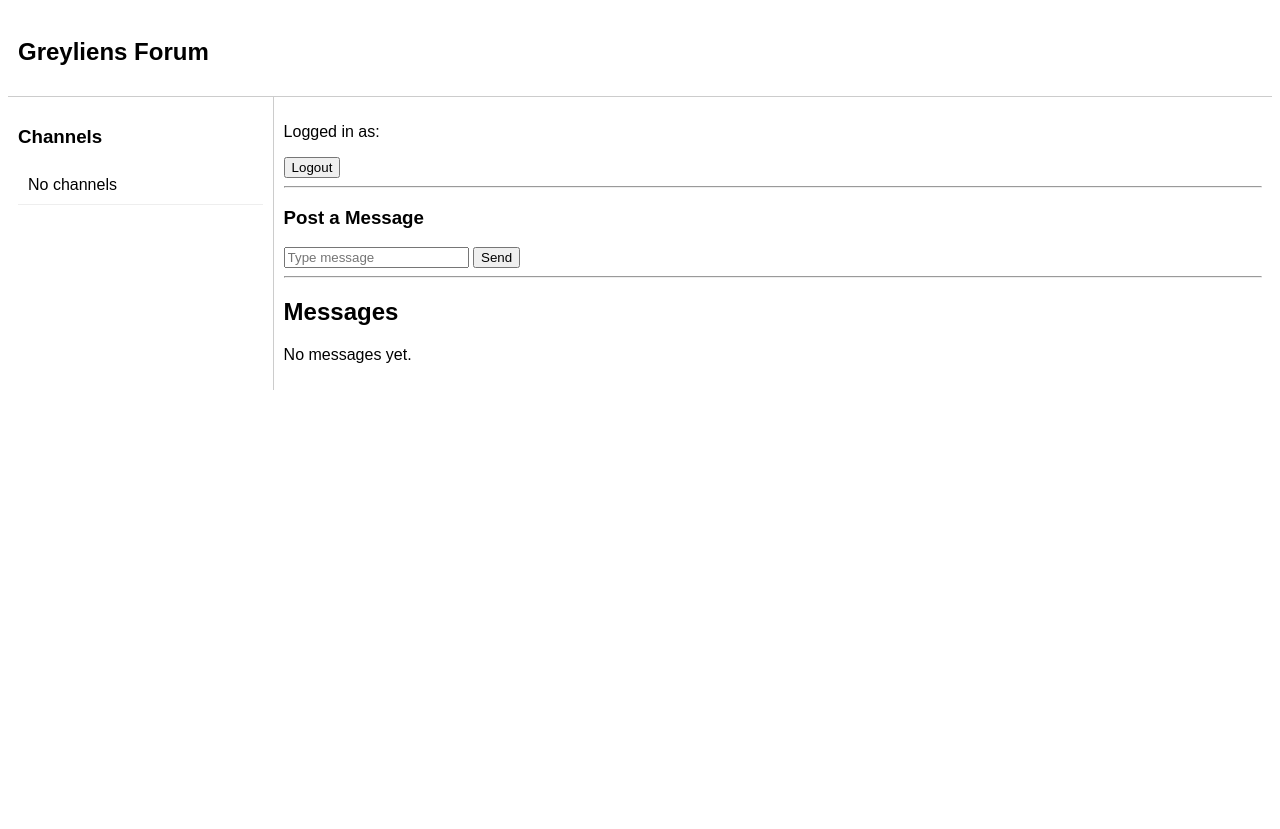
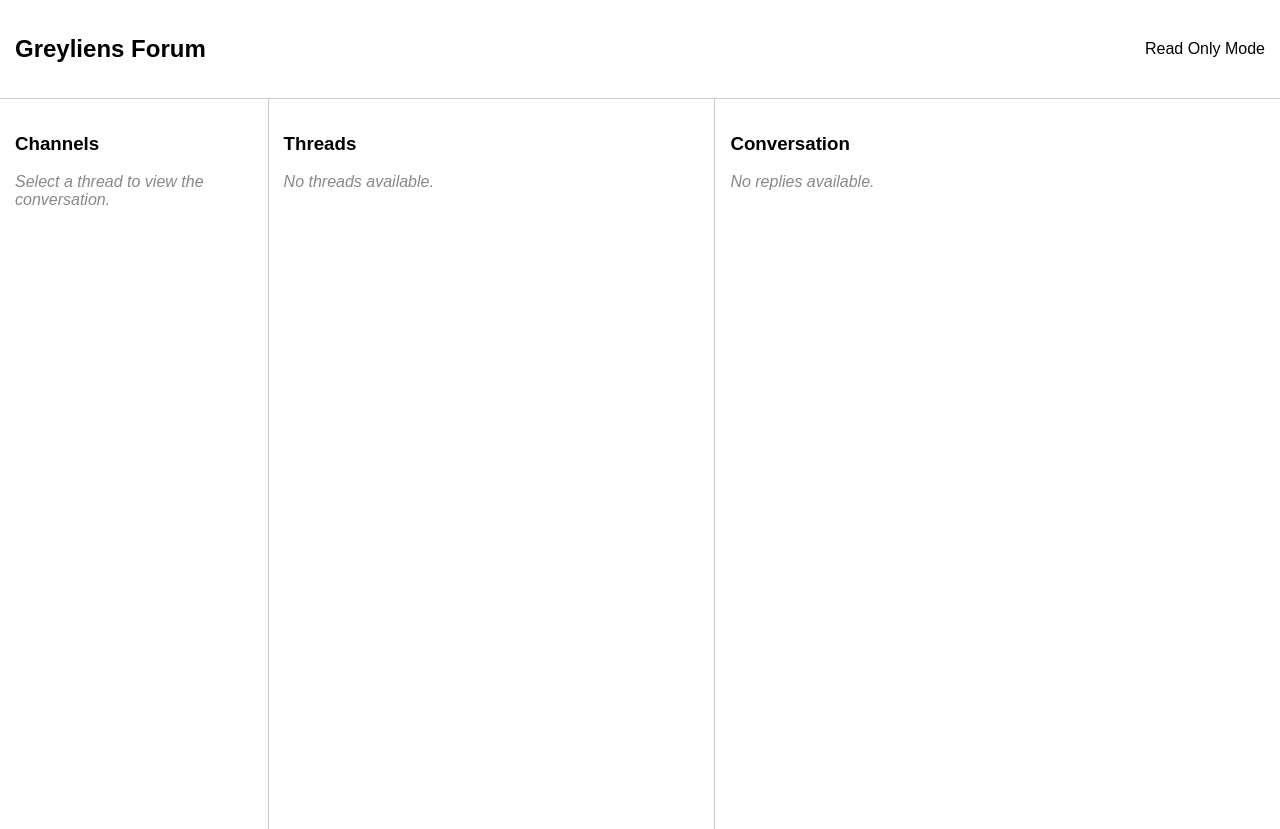
Before and after one commit to Kappibw/greyliens, a Flask app: template templates/forum.html in a window 1280 px wide. Before the commit the page ends 390 px from the top, so only its background shows below. Run offline with Flask 3, Linux system fonts and the light colour scheme; the template is opened without the code that fills it, so the values that code supplies are empty.

Commit message:
updated my app.py and forum.html

```diff
--- a/app.py
+++ b/app.py
@@ -6,29 +6,21 @@ from auth import get_identity
 
 app = Flask(__name__)
 
-# -----------------------
-# SECURITY CONFIG
-# -----------------------
-# Used by Flask to securely sign session cookies.
-# The value should be provided through environment variables.
+# Security configuration
 app.config["SECRET_KEY"] = os.getenv("SECRET_KEY")
-# Check if the secret key environment variable is set
+
 if not app.config["SECRET_KEY"]:
     raise ValueError("Environment variable 'SECRET_KEY' is not set")
-else:
-    print("SECRET_KEY is set")
+
+print("SECRET_KEY is set")
 print("APP FILE:", os.path.abspath(__file__))
 print("TEMPLATE FOLDER:", app.template_folder)
 
 
-# -----------------------
-# HOME / READ-ONLY UI
-# -----------------------
 @app.route("/")
 def index():
     """
-    Displays forum homepage with DB content.
-    Read-only view (channels + messages).
+    Displays forum homepage with database content.
     """
 
     print("SESSION:", dict(session))
@@ -37,9 +29,7 @@ def index():
     conn = get_conn()
     cur = conn.cursor()
 
-    # -----------------------
-    # LOAD CHANNELS (SIDEBAR)
-    # -----------------------
+    # Load channels
     cur.execute("""
         SELECT id, name
         FROM channels
@@ -47,17 +37,31 @@ def index():
     """)
     channels = cur.fetchall()
 
-    # -----------------------
-    # LOAD MESSAGES (THREADS)
-    # -----------------------
+    # Load threads
     cur.execute("""
-        SELECT m.id, m.content, u.username, c.name, m.created_at
-        FROM messages m
-        JOIN users u ON m.author_id = u.id
-        JOIN channels c ON m.channel_id = c.id
-        ORDER BY m.id DESC;
-    """)
-    messages = cur.fetchall()
+    SELECT
+        t.id,
+        t.title,
+        t.content,
+        u.username,
+        t.created_at
+    FROM threads t
+    JOIN users u ON t.user_id = u.id
+    ORDER BY t.id DESC;
+""")
+    threads = cur.fetchall()
+    # Load replies
+    cur.execute("""
+    SELECT
+        r.id,
+        r.content,
+        u.username,
+        r.created_at
+    FROM replies r
+    JOIN users u ON r.user_id = u.id
+    ORDER BY r.id DESC;
+""")
+    replies = cur.fetchall()
 
     cur.close()
     conn.close()
@@ -65,20 +69,17 @@ def index():
     return render_template(
         "forum.html",
         channels=channels,
-        messages=messages,
+        threads=threads,
+        replies=replies,
         user=session.get("username"),
         identity=get_identity()
     )
 
 
-# -----------------------
-# SEND MESSAGE
-# -----------------------
 @app.route("/send", methods=["POST"])
 def send():
     """
-    Creates a new message in the general channel.
-    Only allowed for logged-in or guest users.
+    Creates a new message.
     """
 
     if "user_id" not in session:
@@ -123,9 +124,6 @@ def send():
     return redirect("/")
 
 
-# -----------------------
-# GUEST LOGIN
-# -----------------------
 @app.route("/guest-login")
 def guest_login():
 
@@ -153,9 +151,6 @@ def guest_login():
     return redirect("/")
 
 
-# -----------------------
-# LOGIN
-# -----------------------
 @app.route("/login", methods=["POST"])
 def login():
 
@@ -187,17 +182,13 @@ def login():
     return redirect("/")
 
 
-# -----------------------
-# LOGOUT
-# -----------------------
 @app.route("/logout")
 def logout():
+
     session.clear()
+
     return redirect("/")
 
 
-# -----------------------
-# RUN APP
-# -----------------------
 if __name__ == "__main__":
     app.run(debug=True)
--- a/templates/forum.html
+++ b/templates/forum.html
@@ -6,35 +6,37 @@
     <style>
         body {
             font-family: Arial, sans-serif;
-        }
-
-        .layout {
-            display: flex;
-        }
-
-        /* SIDEBAR */
-        .sidebar {
-            width: 20%;
-            border-right: 1px solid #ccc;
-            padding: 10px;
-        }
-
-        /* MAIN CONTENT */
-        .main {
-            width: 80%;
-            padding: 10px;
+            margin: 0;
         }
 
         .top-bar {
             display: flex;
             justify-content: space-between;
             align-items: center;
-            padding: 10px;
+            padding: 15px;
             border-bottom: 1px solid #ccc;
         }
 
-        .identity {
-            font-weight: bold;
+        .layout {
+            display: flex;
+            height: calc(100vh - 70px);
+        }
+
+        .sidebar {
+            width: 20%;
+            border-right: 1px solid #ccc;
+            padding: 15px;
+        }
+
+        .threads {
+            width: 35%;
+            border-right: 1px solid #ccc;
+            padding: 15px;
+        }
+
+        .conversation {
+            width: 45%;
+            padding: 15px;
         }
 
         ul {
@@ -43,153 +45,267 @@
         }
 
         li {
-            padding: 10px;
+            padding: 12px;
             border-bottom: 1px solid #eee;
         }
 
-        .channel {
-            color: #666;
+        small {
+            color: #777;
         }
 
-        small {
+        .empty {
             color: #888;
+            font-style: italic;
         }
+
     </style>
+
 </head>
+
 
 <body>
 
-<!-- TOP BAR -->
+
 <div class="top-bar">
-    <h2>Greyliens Forum</h2>
 
-    <div class="identity">
-        {% if identity == "logged_out" %}
-            Not logged in
-        {% elif identity == "guest" %}
-            Guest
-        {% elif identity == "db_user" %}
-            {{ user }}
-        {% endif %}
-    </div>
-</div>
+    <h2>
+        Greyliens Forum
+    </h2>
 
-<!-- MAIN LAYOUT -->
-<div class="layout">
-
-    <!-- SIDEBAR (CHANNELS) -->
-    <div class="sidebar">
-        <h3>Channels</h3>
-
-        <ul>
-            {% if channels %}
-                {% for c in channels %}
-                    <li>#{{ c[1] }}</li>
-                {% endfor %}
-            {% else %}
-                <li>No channels</li>
-            {% endif %}
-        </ul>
-    </div>
-
-    <!-- MAIN CONTENT -->
-    <div class="main">
-
-        <!-- LOGIN / LOGOUT -->
-        {% if identity == "logged_out" %}
-
-            <h3>Login</h3>
-
-    <form method="POST" action="/login">
-        <input
-            type="text"
-            name="username"
-            placeholder="Username"
-            required
-        >
-        <button type="submit">Login</button>
-    </form>
-
-            <br>
-
-            <a href="/guest-login">
-                <button type="button">Continue as Guest</button>
-            </a>
-
-        {% else %}
-
-    <p>
-        Logged in as:
-        <b>
-            {% if identity == "guest" %}
-                Guest
-            {% else %}
-                {{ user }}
-            {% endif %}
-        </b>
-    </p>
-
-            <a href="/logout">
-                <button type="button">Logout</button>
-            </a>
-
-        {% endif %}
-
-        <hr>
-
-        <!-- MESSAGE FORM -->
-        {% if identity != "logged_out" %}
-
-            <h3>Post a Message</h3>
-
-    <form method="POST" action="/send">
-        <input
-            type="text"
-            name="content"
-            placeholder="Type message"
-            required
-        >
-        <button type="submit">Send</button>
-    </form>
-
-        {% else %}
-
-            <p>You must log in before posting messages.</p>
-
-        {% endif %}
-
-        <hr>
-
-        <!-- MESSAGES -->
-        <h2>Messages</h2>
-
-        {% if messages %}
-
-            <ul>
-                {% for msg in messages %}
-                    <li>
-                        <strong>{{ msg[2] }}</strong>
-                        in <strong class="channel">#{{ msg[3] }}</strong>
-                        <br><br>
-
-                        {{ msg[1] }}
-
-                        <br><br>
-
-                        <small>{{ msg[4] }}</small>
-                    </li>
-                {% endfor %}
-            </ul>
-
-        {% else %}
-
-            <p>No messages yet.</p>
-
-        {% endif %}
-
+    <div>
+        Read Only Mode
     </div>
 
 </div>
 
+
+
+
+<div class="layout">
+
+
+
+    <!-- CHANNEL SIDEBAR -->
+
+    <div class="sidebar">
+
+        <h3>
+            Channels
+        </h3>
+
+
+        {% if channels %}
+
+
+            <ul>
+
+                {% for channel in channels %}
+
+                    <li>
+
+                        #{{ channel[1] }}
+
+                    </li>
+
+                {% endfor %}
+
+
+            </ul>
+
+
+        {% else %}
+
+
+            <p class="empty">
+                Select a thread to view the conversation.
+            </p>
+
+
+        {% endif %}
+
+
+
+    </div>
+
+
+
+
+
+
+    <!-- THREAD LIST -->
+
+
+    <div class="threads">
+
+
+        <h3>
+            Threads
+        </h3>
+
+
+
+        {% if threads %}
+
+
+            <ul>
+
+
+                {% for thread in threads %}
+
+
+                    <li data-thread-id="{{ thread[0] }}">
+
+
+                        <strong>
+                            {{ thread[1] }}
+                        </strong>
+
+
+                        <br>
+
+
+                        {{ thread[2] }}
+
+
+                        <br>
+
+
+                        <small>
+
+                            By {{ thread[3] }}
+
+                            -
+
+                            {{ thread[4] }}
+
+                        </small>
+
+
+                    </li>
+
+
+                {% endfor %}
+
+
+            </ul>
+
+
+
+        {% else %}
+
+
+
+            <p class="empty">
+                No threads available.
+            </p>
+
+
+
+        {% endif %}
+
+
+
+    </div>
+
+
+
+
+
+
+
+    <!-- REPLIES / CONVERSATION -->
+
+
+    <div class="conversation">
+
+
+        <h3>
+            Conversation
+        </h3>
+
+
+
+        {% if replies %}
+
+
+
+            <ul>
+
+
+
+                {% for reply in replies %}
+
+
+
+                    <li>
+
+
+
+                        <strong>
+
+                            {{ reply[2] }}
+
+                        </strong>
+
+
+
+                        <br><br>
+
+
+
+                        {{ reply[1] }}
+
+
+
+                        <br><br>
+
+
+
+                        <small>
+
+                            {{ reply[3] }}
+
+                        </small>
+
+
+
+                    </li>
+
+
+
+                {% endfor %}
+
+
+
+            </ul>
+
+
+
+
+        {% else %}
+
+
+
+            <p class="empty">
+
+                No replies available.
+
+            </p>
+
+
+
+        {% endif %}
+
+
+
+    </div>
+
+
+
+
+</div>
+
+
+
 </body>
 </html>
```
